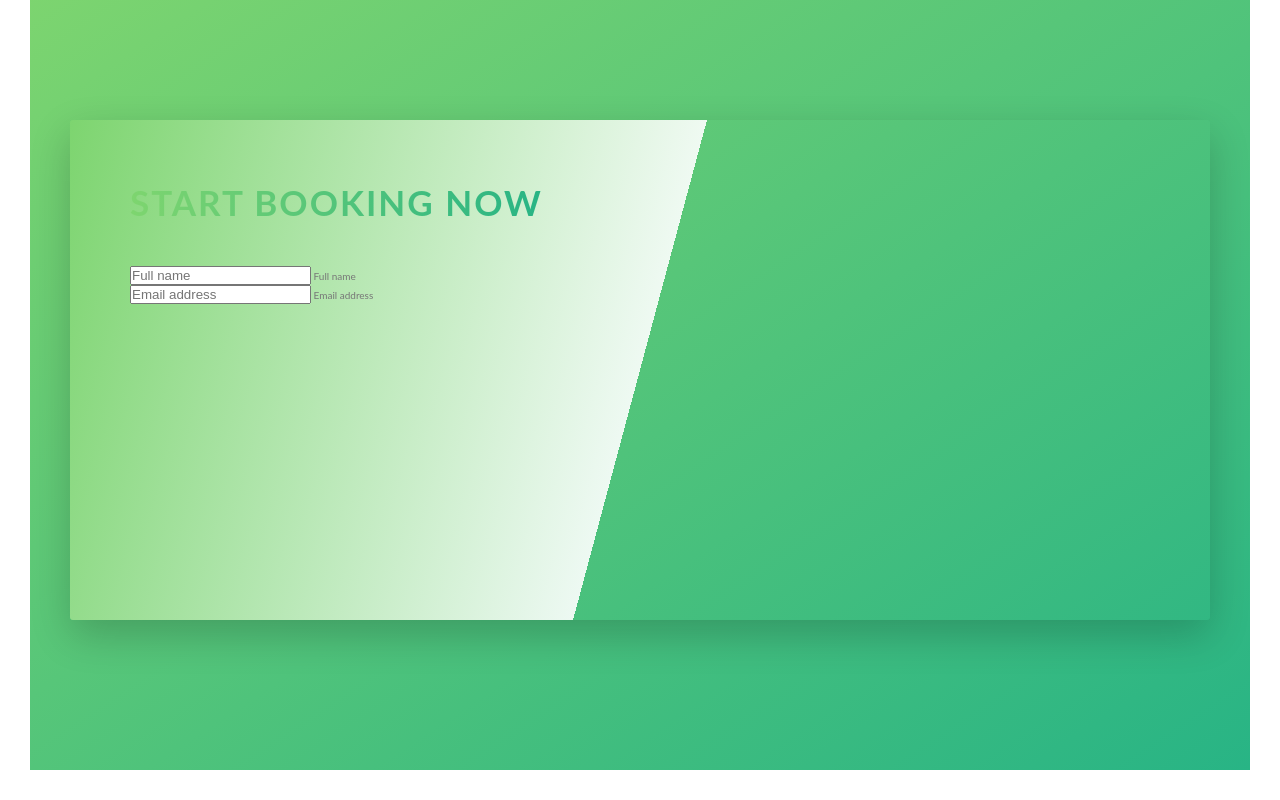
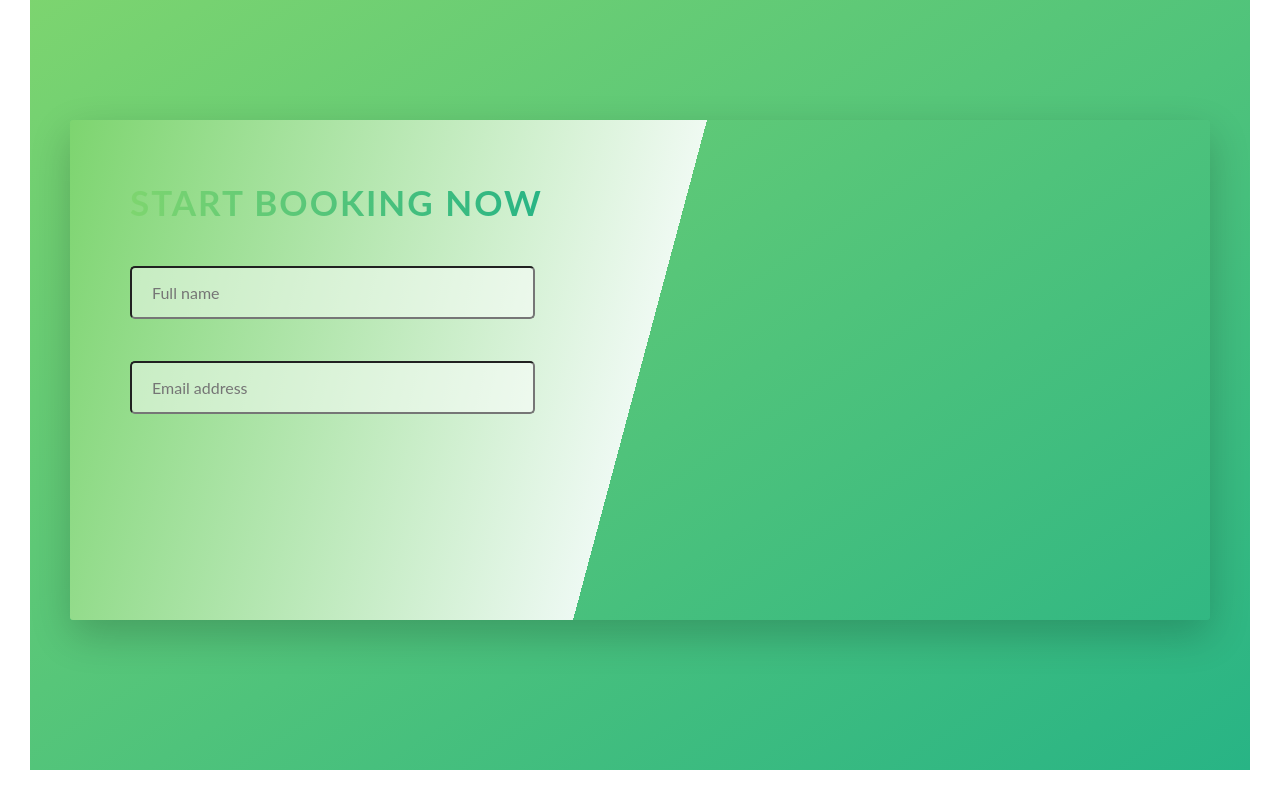
Before and after one commit to AnthonyMaldonadoCss/UdemyCourseAdvancedWebDesing, a website: page index.html in a window 1280 px wide. Shown: the part 4344-5144 px from the top of the page. Drawn offline with Linux system fonts and the light colour scheme.

Commit message:
Añadiendo estilo al formulario de contacto

```diff
--- a/index.html
+++ b/index.html
@@ -281,12 +281,12 @@
                                     </h2>
                                 </div>
                                 <div class="form__group">
-                                    <input type="text" class="form__input" placeholder="Full name" id="name" required>
+                                    <input type="text" class="form__input" placeholder="Full name" id="name" autocomplete="off" required>
                                     <label for="name" class="form__label"> Full name</label>
                                 </div>
 
                                 <div class="form__group">
-                                    <input type="email" class="form__input" placeholder="Email address" id="email" required>
+                                    <input type="email" class="form__input" placeholder="Email address" id="email" autocomplete="off" required>
                                     <label for="email" class="form__label"> Email address</label>
                                 </div>
                             </form>
--- a/sass/abstracts/_variables.scss
+++ b/sass/abstracts/_variables.scss
@@ -14,6 +14,7 @@ $color-tertiary-dark:#5643fa;
 
 
 $color-grey-dark:#777;
+$color-grey-dark-2:#999;
 $color-white:#fff;
 $color-black: #000;
 /**/
--- a/sass/main.scss
+++ b/sass/main.scss
@@ -11,6 +11,7 @@
 @import "components/button";
 @import "components/composition";
 @import "components/feature-box";
+@import "components/form";
 @import "components/card";
 @import "components/story";
 
--- a/sass/pages/_home.scss
+++ b/sass/pages/_home.scss
@@ -44,9 +44,11 @@
 	box-shadow: 0 1.5rem 4rem rgba($color-black, .2);
 
 	height: 50rem;
+	//border:3px red solid;
 
 	&__form {
 		width: 50%;
 		padding: 6rem;
+		//border:1px red solid;
 	}
 }
```
Also changed, not shown: css/style.css.
